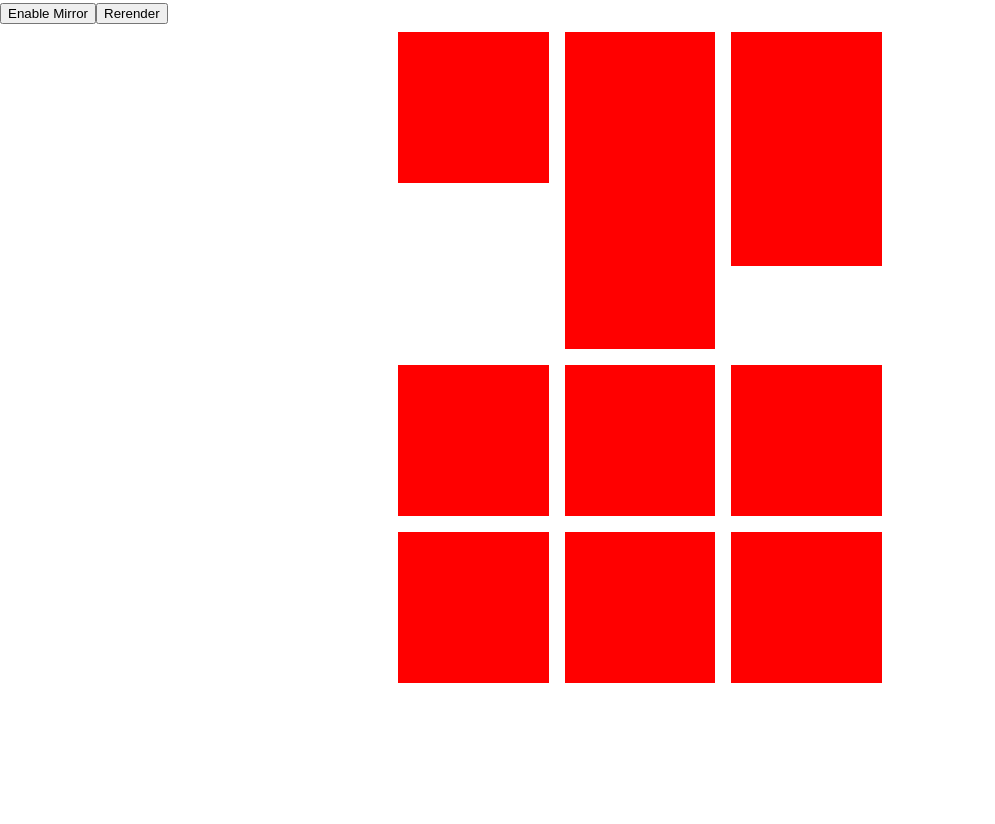
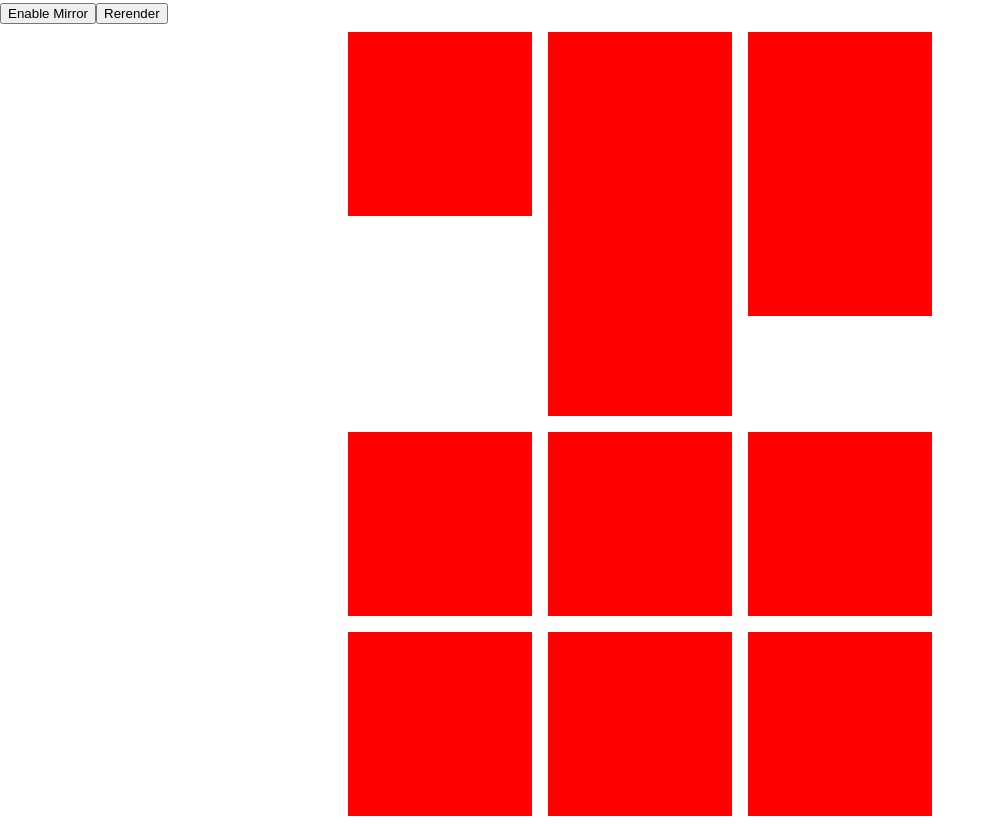
Before and after one commit to jchangz/my-little-draggable, a React (Vite) app: page / in a window 1280 px wide. Shown: the whole page, without its empty margins (0-995 px from the left). Built offline with nearby package versions, Linux system fonts and the light colour scheme.

Commit message:
refactor: app styling
* change from div to ul li
* update css to remove bloat from html
* update class names

```diff
--- a/src/App.css
+++ b/src/App.css
@@ -1,53 +1,52 @@
-#root {
-  width: 100%;
+.parent {
+  min-height: 100vh;
+}
+.parent .drag-1 {
+  aspect-ratio: 1/2;
+}
+.parent .drag-2 {
+  aspect-ratio: 2/3;
 }
 
-.parent {
-  display: flex;
-  align-items: flex-start;
-  min-height: 100vh;
-}
-
-.container {
+.draggable {
   display: grid;
   grid-template-columns: 1fr 1fr 1fr;
   align-items: flex-start;
-  max-width: 500px;
+  max-width: 600px;
   width: 100%;
   margin: 0 auto;
 }
-
-.container > div {
+.draggable li {
+  position: relative;
   width: 100%;
+  aspect-ratio: 1;
+  touch-action: none;
+}
+.draggable li::after {
+  content: "";
+  background: red;
+  position: absolute;
+  top: 50%;
+  left: 50%;
+  transform: translate(-50%, -50%);
+  width: calc(100% - 1em);
+  height: calc(100% - 1em);
 }
 
-.drag-item {
-  padding: 0.5em;
+.draggable-mirror {
+  position: absolute;
+  width: var(--col-width);
   aspect-ratio: 1;
+  z-index: 99;
 }
-
-.bg-red {
-  background: red;
-  width: 100%;
-  height: 100%;
+.draggable-mirror::after {
+  content: "";
+  position: absolute;
+  top: 50%;
+  left: 50%;
+  width: calc(100% - 1em);
+  height: calc(100% - 1em);
+  transform: translate(-50%, -50%);
+  background: blue;
+  box-shadow: rgba(0, 0, 0, 0.5) 0px 15px 30px 0px;
 }
-
-.item-1 .drag-item {
-  aspect-ratio: 1/2;
-}
-.item-2 .drag-item {
-  aspect-ratio: 2/3;
-}
-
-#item-mirror {
-  position: absolute;
-  top: 0;
-  z-index: 99;
-  width: var(--col-width);
-}
-
-.bg-blue {
-  background: blue;
-  width: 100%;
-  height: 100%;
-}
--- a/src/App.tsx
+++ b/src/App.tsx
@@ -139,15 +139,15 @@ function App() {
 
   return (
     <>
-      <button onClick={toggleMirror}>Enable Mirror</button>
-      <button onClick={toggleRender}>Rerender</button>
       <div className="parent" ref={boundsRef}>
-        <div className="container" ref={containerRef}>
+        <button onClick={toggleMirror}>Enable Mirror</button>
+        <button onClick={toggleRender}>Rerender</button>
+        <ul className="draggable" ref={containerRef}>
           {drag.map(({ x, y, opacity, zIndex, shadow }, i) => (
-            <a.div
+            <a.li
               {...bind(i)}
-              className={`item-${orderByKey[i]}`}
-              key={`item-${orderByKey[i]}`}
+              className={`drag-${orderByKey[i]}`}
+              key={`drag-${orderByKey[i]}`}
               style={{
                 x,
                 y,
@@ -157,23 +157,14 @@ function App() {
                   (s) => `rgba(0, 0, 0, 0.5) 0px ${s}px ${2 * s}px 0px`
                 ),
               }}
-            >
-              <div className="drag-item">
-                <div className="bg-red" />
-              </div>
-            </a.div>
+            />
           ))}
-        </div>
+        </ul>
         {showMirror && typeof mirrorIndex === "number" && (
           <a.div
-            className={`item-${orderByKey[mirrorIndex]}`}
-            id="item-mirror"
+            className={`draggable-mirror drag-${orderByKey[mirrorIndex]}`}
             style={mirror}
-          >
-            <div className="drag-item">
-              <div className="bg-blue" />
-            </div>
-          </a.div>
+          />
         )}
       </div>
     </>
--- a/src/index.css
+++ b/src/index.css
@@ -20,6 +20,20 @@
   box-sizing: border-box;
 }
 
-body {
+html,
+body,
+div,
+span,
+ul,
+li {
   margin: 0;
+  padding: 0;
+  border: 0;
+  font-size: 100%;
+  font: inherit;
+  vertical-align: baseline;
 }
+
+ul {
+  list-style: none;
+}
```
